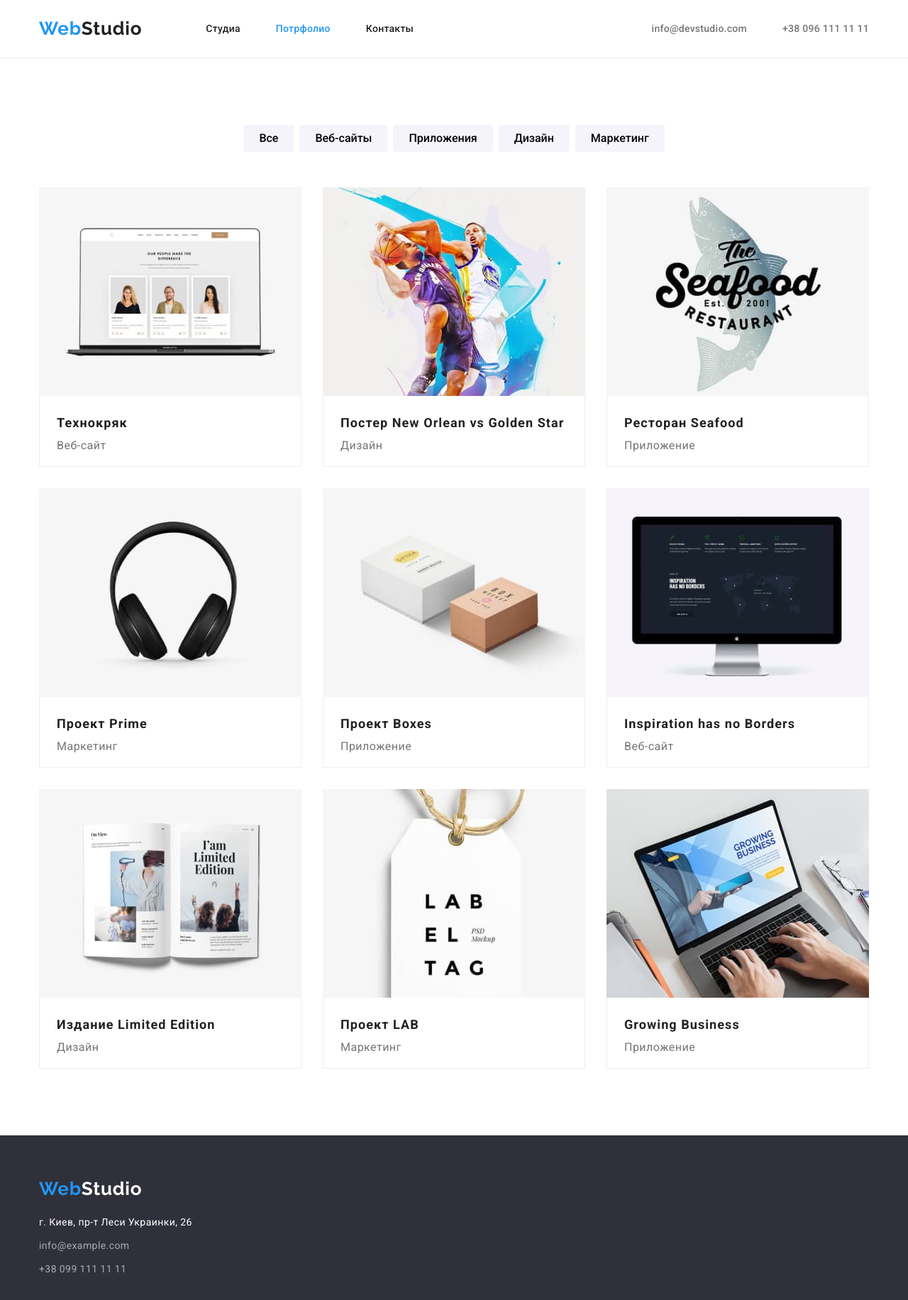
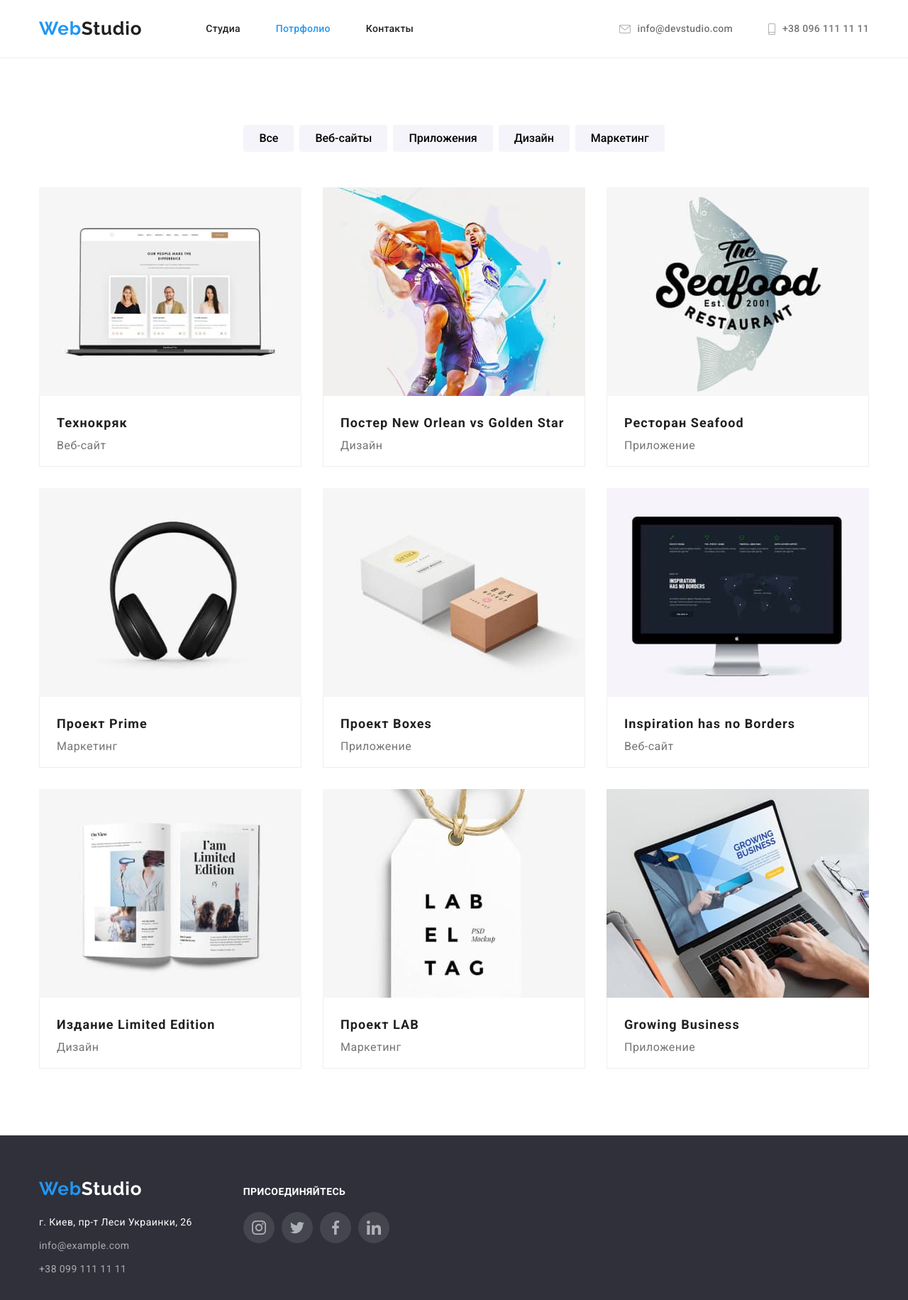
Before and after one commit to 1Anka1/1Anka1-goit-markup-hw-04, a plain HTML site: page portfolio.html in a window 1280 px wide. Shown: the whole page at 71% size. Drawn offline with nearby package versions, Linux system fonts and the light colour scheme.

Commit message:
Portfolio

```diff
--- a/css/style.css
+++ b/css/style.css
@@ -437,6 +437,10 @@ color: var(--accent-color);
 .hero-list-item:not(:last-child){
     margin-right: 8px;
 }
+.project-list li:hover,
+.project-list li:focus{
+    box-shadow: 0px 1px 1px rgba(0, 0, 0, 0.12), 0px 4px 4px rgba(0, 0, 0, 0.06), 1px 4px 6px rgba(0, 0, 0, 0.16);
+}
 .modal-btn:hover,
 .modal-btn:focus{
     background-color: var(--accent-color);
--- a/portfolio.html
+++ b/portfolio.html
@@ -25,8 +25,15 @@
             </ul>
         </nav>
             <ul class="contact-links-list list">
-                <li class="contact-links-list-item"><a class="contact-links-list-link link" href="mailto:info@devstudio.com">info@devstudio.com</a></li>
-                <li class="contact-links-list-item"><a class="contact-links-list-link link" href="tel:+380961111111">+38 096 111 11 11</a></li>
+                <li class="contact-links-list-item"><a class="contact-links-list-link link" href="mailto:info@devstudio.com">
+                    <svg class="contact-icon" width="16" height="12">
+                        <use href="./img/sprite.svg#icon-envelope"></use>
+                    </svg> info@devstudio.com</a></li>
+                <li class="contact-links-list-item"><a class="contact-links-list-link link" href="tel:+380961111111">
+                    <svg class="contact-icon" Width= "10" Height="16">
+                        <use href="./img/sprite.svg#icon-smartphone"></use>
+                    </svg>
+                    +38 096 111 11 11</a></li>
             </ul>
         </div>
     </header>
@@ -111,15 +118,54 @@
         </div>
         </section>
         <footer class="footer">
-            <div class="container">
-                <a class="footer-logo link" href="#"><span>Web</span>Studio</a>
+            <div class="footer-container container">
+                <ul class="list">
+                    <li>
+                        <a class="footer-logo link" href="#"><span>Web</span>Studio</a>
+                    </li>
                 <address class="contact-info">
-                <!-- <p class="address-info">г. Киев, пр-т Леси Украинки, 26</p> -->
                 <ul class="contact-info-list list">
                     <li><a href="https://goo.gl/maps/L3QvmrdTpUSkbaW27" target="_blank"
                         rel="noopener noreferrer" class="address-info link">г. Киев, пр-т Леси Украинки, 26</a></li>
                     <li><a href="mailto:info@devstudio.com" class="contact-list-link link">info@example.com</a></li>
                     <li><a href="tel:+380961111111" class="contact-list-link link">+38 099 111 11 11</a></li>
+                    </ul>
+                </ul>
+     <!--FOOTER-ICON-->
+                <ul class="footer-social-list list">
+                    <li>
+                        <h3 class="title">Присоединяйтесь</h3>
+                    </li>
+                    <ul class="footer-social-icon-list list">
+                        <li>
+                            <a href="" class="footer-social-icon-link">
+                                <svg class="footer-social social-icon" width="20" height="20" >
+                                    <use href="./img/sprite.svg#icon-instagram"></use>
+                                </svg>
+                            </a>
+                        </li>
+                        <li>
+                            <a href="" class="footer-social-icon-link">
+                                <svg class="footer-social social-icon" width="20" height="20">
+                                    <use href="./img/sprite.svg#icon-twitter"></use>
+                                </svg>
+                            </a>
+                        </li>
+                        <li>
+                            <a href="" class="footer-social-icon-link">
+                                <svg class="footer-social social-icon" width="20" height="20">
+                                    <use href="./img/sprite.svg#icon-facebook"></use>
+                                </svg>
+                            </a>
+                        </li>
+                        <li>
+                            <a href="" class="footer-social-icon-link">
+                                <svg class="footer-social social-icon" width="20" height="20">
+                                    <use href="./img/sprite.svg#icon-linkedin"></use>
+                                </svg>
+                            </a>
+                        </li>
+                    </ul>
                 </ul>
                 </address>
             </div>
```
